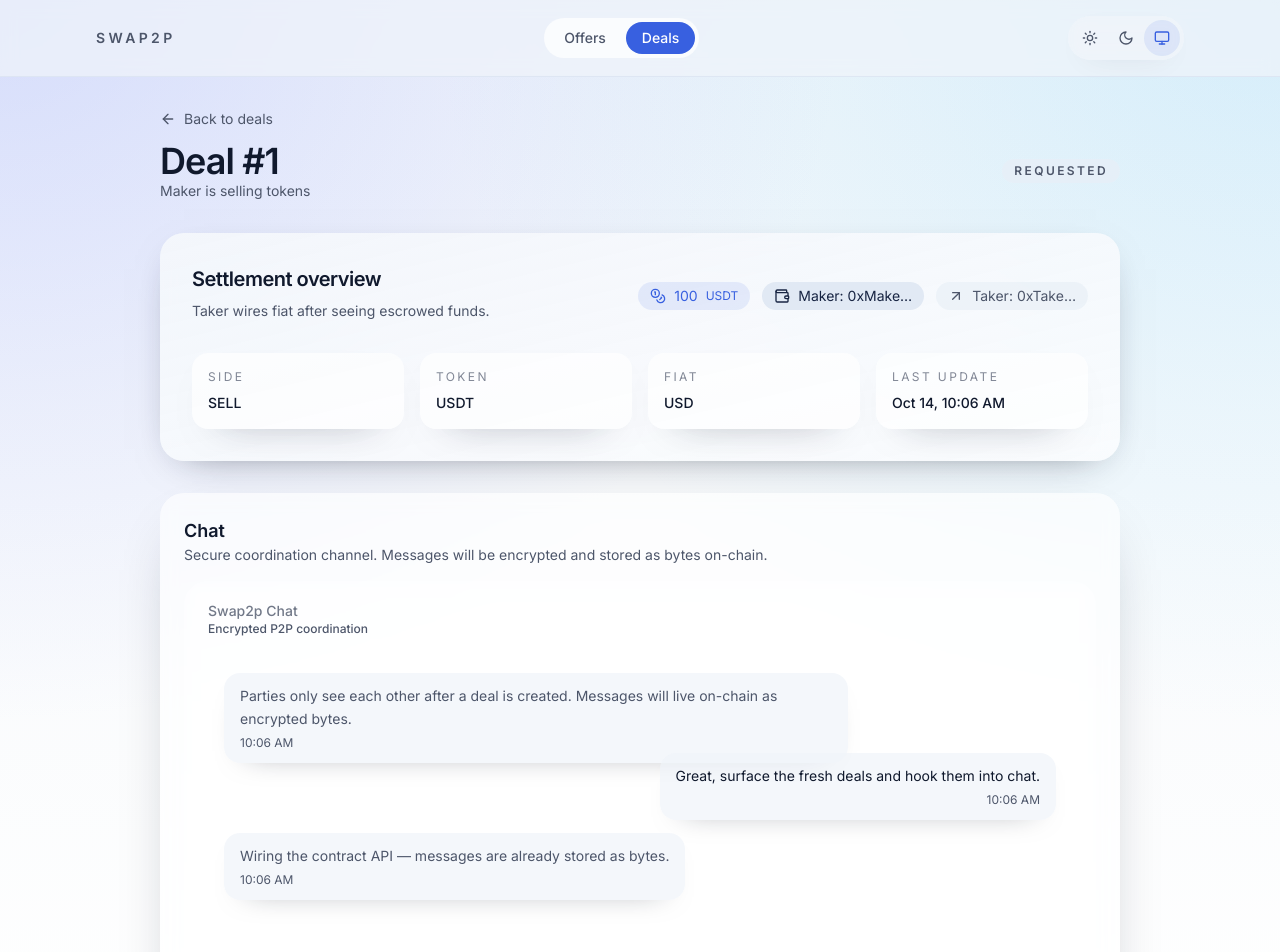
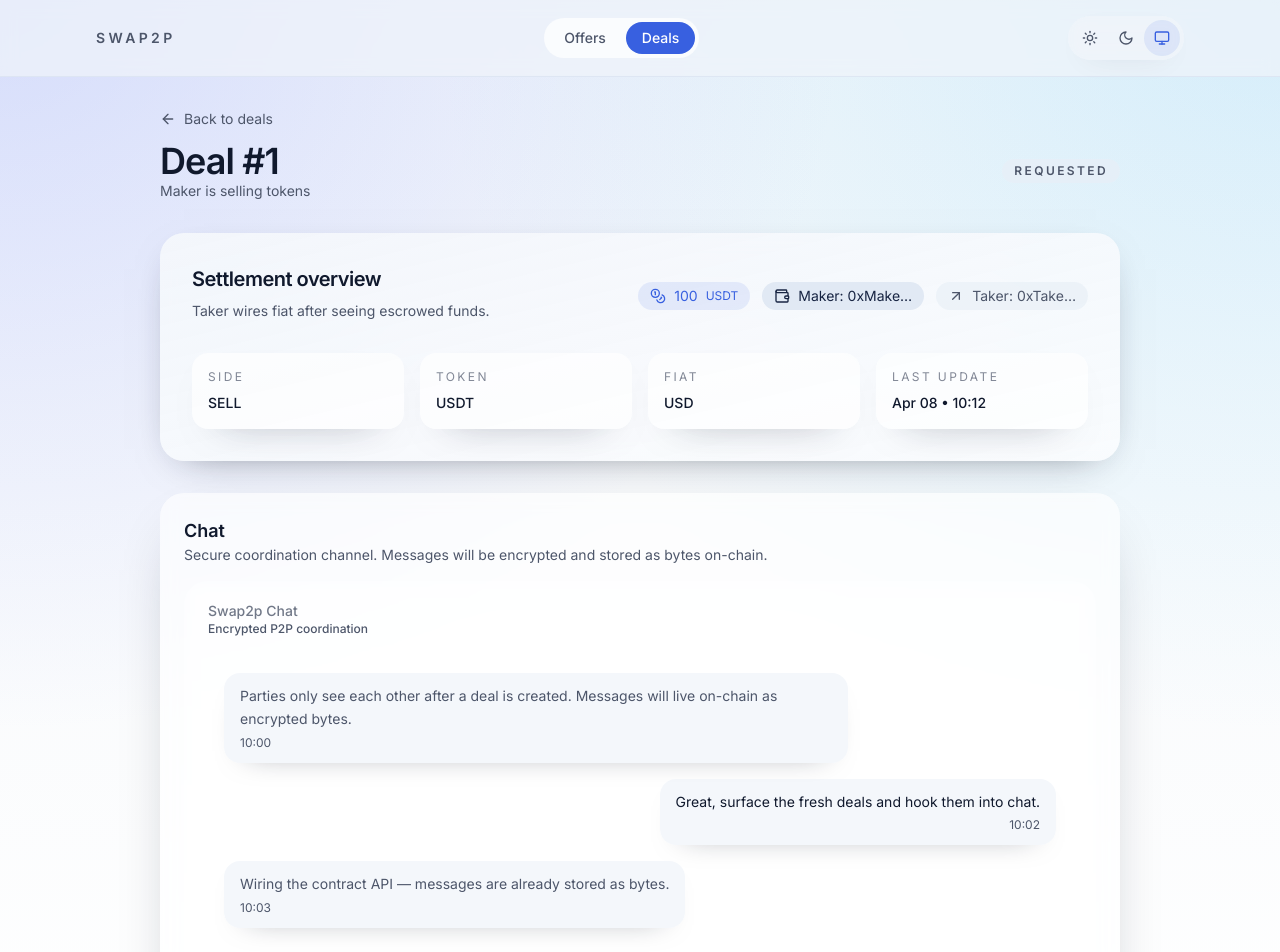
Before and after one commit to swap2p-eth/swap2p, a Next.js app in the folder app/: page /deals/1 in a window 1280 px wide. Shown: the top 952 px of the page. Built offline with nearby package versions, Linux system fonts and the light colour scheme.

Commit message:
refactor: replace date utilities with preformatted labels and optimize UI handling

```diff
--- a/app/app/deals/[id]/page.tsx
+++ b/app/app/deals/[id]/page.tsx
@@ -90,14 +90,7 @@ export default function DealDetailPage({ params }: DealPageProps) {
           </div>
           <div className="rounded-2xl bg-card/60 p-4 shadow-[0_16px_40px_-30px_rgba(15,23,42,0.6)]">
             <p className="text-xs uppercase tracking-[0.2em] text-muted-foreground/70">Last update</p>
-            <p className="mt-2 text-sm font-medium">
-              {new Intl.DateTimeFormat(undefined, {
-                month: "short",
-                day: "numeric",
-                hour: "2-digit",
-                minute: "2-digit"
-              }).format(deal.updatedAt)}
-            </p>
+            <p className="mt-2 text-sm font-medium">{deal.updatedLabel}</p>
           </div>
         </CardContent>
       </Card>
--- a/app/components/chat/chat-widget.tsx
+++ b/app/components/chat/chat-widget.tsx
@@ -1,7 +1,6 @@
 "use client";
 
 import * as React from "react";
-import { useVirtualizer } from "@tanstack/react-virtual";
 import { ChatContainer, ChatHeader, ChatList, ChatMessage, ChatInput } from "@/components/ui/chat";
 import { Button } from "@/components/ui/button";
 import { cn } from "@/lib/utils";
@@ -12,7 +11,7 @@ interface ChatbotMessage {
   id: string;
   role: ChatbotRole;
   content: string;
-  createdAt?: Date;
+  timestamp: string;
 }
 
 const seedMessages: ChatbotMessage[] = [
@@ -21,28 +20,38 @@ const seedMessages: ChatbotMessage[] = [
     role: "assistant",
     content:
       "Parties only see each other after a deal is created. Messages will live on-chain as encrypted bytes.",
-    createdAt: new Date()
+    timestamp: "10:00"
   },
   {
     id: "seed-2",
     role: "user",
     content: "Great, surface the fresh deals and hook them into chat.",
-    createdAt: new Date()
+    timestamp: "10:02"
   },
   {
     id: "seed-3",
     role: "assistant",
     content: "Wiring the contract API — messages are already stored as bytes.",
-    createdAt: new Date()
+    timestamp: "10:03"
   }
 ];
 
-function createMessage(content: string, role: ChatbotMessage["role"] = "user"): ChatbotMessage {
+function createMessage(
+  content: string,
+  role: ChatbotMessage["role"] = "user",
+  timestamp?: string
+): ChatbotMessage {
+  const label =
+    timestamp ??
+    new Intl.DateTimeFormat("en-US", {
+      hour: "2-digit",
+      minute: "2-digit"
+    }).format(new Date());
   return {
     id: `${role}-${Date.now()}`,
     role,
     content,
-    createdAt: new Date()
+    timestamp: label
   };
 }
 
@@ -50,13 +59,6 @@ export function ChatWidget({ className }: { className?: string }) {
   const [messages, setMessages] = React.useState<ChatbotMessage[]>(seedMessages);
   const containerRef = React.useRef<HTMLDivElement>(null);
   const inputRef = React.useRef<HTMLInputElement | null>(null);
-
-  const rowVirtualizer = useVirtualizer({
-    count: messages.length,
-    getScrollElement: () => containerRef.current,
-    estimateSize: () => 80,
-    overscan: 6
-  });
 
   const onSubmit = React.useCallback(
     (event: React.FormEvent<HTMLFormElement>) => {
@@ -86,12 +88,8 @@ export function ChatWidget({ className }: { className?: string }) {
   React.useEffect(() => {
     const scrollElement = containerRef.current;
     if (!scrollElement) return;
-    const virtualItems = rowVirtualizer.getVirtualItems();
-    const last = virtualItems[virtualItems.length - 1];
-    if (last) {
-      scrollElement.scrollTo({ top: last.end, behavior: "smooth" });
-    }
-  }, [messages, rowVirtualizer]);
+    scrollElement.scrollTop = scrollElement.scrollHeight;
+  }, [messages]);
 
   return (
     <ChatContainer
@@ -106,41 +104,19 @@ export function ChatWidget({ className }: { className?: string }) {
         className="border-0 px-6 py-5 text-sm font-medium text-muted-foreground/80"
       />
       <div ref={containerRef} className="flex-1 overflow-y-auto px-6 pb-6">
-        <ChatList className="relative space-y-4 py-4">
-          <div
-            className="relative"
-            style={{
-              height: rowVirtualizer.getTotalSize()
-            }}
-          >
-            {rowVirtualizer.getVirtualItems().map(virtualRow => {
-              const message = messages[virtualRow.index];
-              return (
-                <div
-                  key={message.id}
-                  className={cn(
-                    "absolute left-0 right-0 transition-all",
-                    message.role === "assistant" ? "text-muted-foreground" : "text-foreground"
-                  )}
-                  style={{
-                    transform: `translateY(${virtualRow.start}px)`
-                  }}
-                >
-                  <ChatMessage role={message.role}>
-                    <div className="rounded-2xl bg-background/70 px-4 py-3 shadow-[0_12px_30px_-24px_rgba(15,23,42,0.5)]">
-                      <p className="text-sm leading-relaxed">{message.content}</p>
-                      <p className="mt-1 text-xs text-muted-foreground">
-                        {message.createdAt?.toLocaleTimeString(undefined, {
-                          hour: "2-digit",
-                          minute: "2-digit"
-                        })}
-                      </p>
-                    </div>
-                  </ChatMessage>
-                </div>
-              );
-            })}
-          </div>
+        <ChatList className="space-y-4 py-4">
+          {messages.map(message => (
+            <ChatMessage
+              key={message.id}
+              role={message.role}
+              className={message.role === "assistant" ? "text-muted-foreground" : "text-foreground"}
+            >
+              <div className="rounded-2xl bg-background/70 px-4 py-3 shadow-[0_12px_30px_-24px_rgba(15,23,42,0.5)]">
+                <p className="text-sm leading-relaxed">{message.content}</p>
+                <p className="mt-1 text-xs text-muted-foreground">{message.timestamp}</p>
+              </div>
+            </ChatMessage>
+          ))}
         </ChatList>
       </div>
       <ChatInput
--- a/app/components/theme-toggle.tsx
+++ b/app/components/theme-toggle.tsx
@@ -17,6 +17,27 @@ const options: { value: ThemeMode; icon: React.ComponentType<{ className?: strin
 export function ThemeToggle({ className }: { className?: string }) {
   const { theme, setTheme } = useTheme();
   const current = (theme ?? "system") as ThemeMode;
+  const [mounted, setMounted] = React.useState(false);
+
+  React.useEffect(() => {
+    setMounted(true);
+  }, []);
+
+  if (!mounted) {
+    return (
+      <div
+        className={cn(
+          "inline-flex items-center rounded-full bg-background/80 p-1 opacity-0",
+          className
+        )}
+        aria-hidden="true"
+      >
+        {options.map(option => (
+          <span key={option.value} className="h-9 w-9 rounded-full" />
+        ))}
+      </div>
+    );
+  }
 
   return (
     <div
--- a/app/lib/deal-columns.tsx
+++ b/app/lib/deal-columns.tsx
@@ -1,4 +1,3 @@
-import { format } from "date-fns";
 import { ArrowUpDown, MessageCircle } from "lucide-react";
 import type { ColumnDef } from "@tanstack/react-table";
 import { Badge } from "@/components/ui/badge";
@@ -79,16 +78,11 @@ export const dealColumns: ColumnDef<DealRow>[] = [
     }
   },
   {
-    accessorKey: "updatedAt",
+    accessorKey: "updatedLabel",
     header: "Updated",
-    cell: ({ row }) => {
-      const updatedAt: Date = row.getValue("updatedAt");
-      return (
-        <span className="text-sm text-muted-foreground">
-          {format(updatedAt, "dd MMM HH:mm")}
-        </span>
-      );
-    }
+    cell: ({ row }) => (
+      <span className="text-sm text-muted-foreground">{row.getValue("updatedLabel")}</span>
+    )
   },
   {
     id: "actions",
--- a/app/lib/mock-data.ts
+++ b/app/lib/mock-data.ts
@@ -1,5 +1,3 @@
-import { addMinutes, subHours } from "date-fns";
-
 export type DealSide = "BUY" | "SELL";
 export type DealState = "REQUESTED" | "ACCEPTED" | "PAID";
 
@@ -10,28 +8,38 @@ export interface DealRow {
   fiatCode: string;
   partner: string | null;
   state: DealState;
-  updatedAt: Date;
+  updatedLabel: string;
   maker: string;
   taker: string;
   token: string;
 }
 
-const now = new Date();
+const stateCycle: DealState[] = ["REQUESTED", "ACCEPTED", "PAID"];
+const fiatCycle = ["USD", "EUR", "GBP", "BRL"];
+const tokenCycle = ["USDT", "ETH", "BTC", "USDC"];
+const updatedLabels = [
+  "Apr 08 • 10:12",
+  "Apr 08 • 10:57",
+  "Apr 08 • 11:33",
+  "Apr 08 • 12:08",
+  "Apr 08 • 13:42",
+  "Apr 08 • 14:19",
+  "Apr 08 • 15:26",
+  "Apr 08 • 16:04"
+];
 
 export const mockDeals: DealRow[] = Array.from({ length: 24 }).map((_, index) => {
   const side: DealSide = index % 2 === 0 ? "SELL" : "BUY";
-  const stateCycle: DealState[] = ["REQUESTED", "ACCEPTED", "PAID"];
-  const tokens = ["USDT", "ETH", "BTC", "USDC"];
   return {
     id: index + 1,
     side,
     amount: Number((100 + index * 7.5).toFixed(2)),
-    fiatCode: side === "SELL" ? "USD" : "EUR",
+    fiatCode: fiatCycle[index % fiatCycle.length],
     partner: index % 3 === 0 ? "0xPartner" : null,
     state: stateCycle[index % stateCycle.length],
-    updatedAt: addMinutes(subHours(now, index), index * 3),
+    updatedLabel: updatedLabels[index % updatedLabels.length],
     maker: `0xMaker${(index + 16).toString(16).padStart(2, "0")}`,
     taker: `0xTaker${(index + 42).toString(16).padStart(2, "0")}`,
-    token: tokens[index % tokens.length]
+    token: tokenCycle[index % tokenCycle.length]
   };
 });
--- a/app/lib/mock-offers.ts
+++ b/app/lib/mock-offers.ts
@@ -1,4 +1,3 @@
-import { addMinutes, subMinutes } from "date-fns";
 import type { DealSide } from "@/lib/mock-data";
 
 export interface OfferRow {
@@ -11,17 +10,13 @@ export interface OfferRow {
   minAmount: number;
   maxAmount: number;
   paymentMethods: string;
-  updatedAt: Date;
+  updatedLabel: string;
 }
 
-const now = new Date();
-
-export const mockOffers: OfferRow[] = Array.from({ length: 18 }).map((_, index) => {
-  const side: DealSide = index % 2 === 0 ? "SELL" : "BUY";
 const tokenList = ["USDT", "ETH", "BTC", "DAI", "USDC"];
 const fiatList = ["USD", "EUR", "CNY", "GBP", "BRL"];
 const paymentMethods = [
-    "SEPA, Revolut",
+  "SEPA · Revolut",
   "Swift wire",
   "Pix",
   "Faster Payments",
@@ -29,9 +24,20 @@ export const mockOffers: OfferRow[] = Array.from({ length: 18 }).map((_, index)
   "UPI",
   "AliPay"
 ];
+const updatedLabels = [
+  "Apr 08 • 10:22",
+  "Apr 08 • 11:05",
+  "Apr 08 • 12:44",
+  "Apr 08 • 13:18",
+  "Apr 08 • 14:52",
+  "Apr 08 • 15:37",
+  "Apr 08 • 16:11"
+];
 
-  const min = 500 + index * 50;
-  const max = min + 2500;
+export const mockOffers: OfferRow[] = Array.from({ length: 18 }).map((_, index) => {
+  const side: DealSide = index % 2 === 0 ? "SELL" : "BUY";
+  const min = 500 + index * 60;
+  const max = min + 2200;
 
   return {
     id: index + 1,
@@ -43,6 +49,6 @@ export const mockOffers: OfferRow[] = Array.from({ length: 18 }).map((_, index)
     minAmount: min,
     maxAmount: max,
     paymentMethods: paymentMethods[index % paymentMethods.length],
-    updatedAt: addMinutes(subMinutes(now, index * 11), index * 2)
+    updatedLabel: updatedLabels[index % updatedLabels.length]
   };
 });
--- a/app/lib/offer-columns.tsx
+++ b/app/lib/offer-columns.tsx
@@ -1,4 +1,3 @@
-import { format } from "date-fns";
 import type { ColumnDef } from "@tanstack/react-table";
 import type { OfferRow } from "@/lib/mock-offers";
 import { Badge } from "@/components/ui/badge";
@@ -71,15 +70,10 @@ export const offerColumns: ColumnDef<OfferRow>[] = [
     )
   },
   {
-    accessorKey: "updatedAt",
+    accessorKey: "updatedLabel",
     header: "Updated",
-    cell: ({ row }) => {
-      const updated: Date = row.getValue("updatedAt");
-      return (
-        <span className="text-sm text-muted-foreground">
-          {format(updated, "dd MMM • HH:mm")}
-        </span>
-      );
-    }
+    cell: ({ row }) => (
+      <span className="text-sm text-muted-foreground">{row.getValue("updatedLabel")}</span>
+    )
   }
 ];
```
Lines whose indentation alone changed are shown as unchanged.
